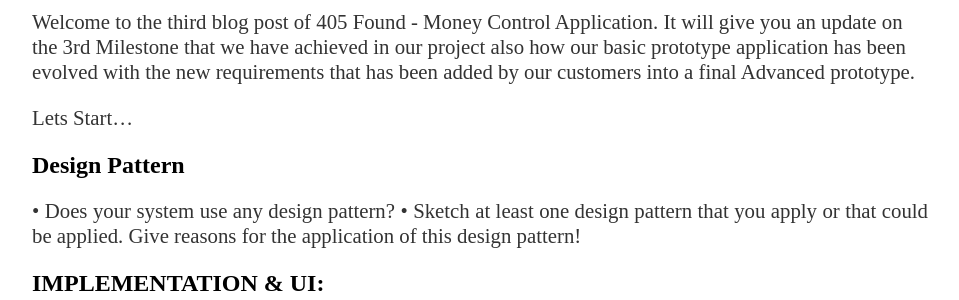
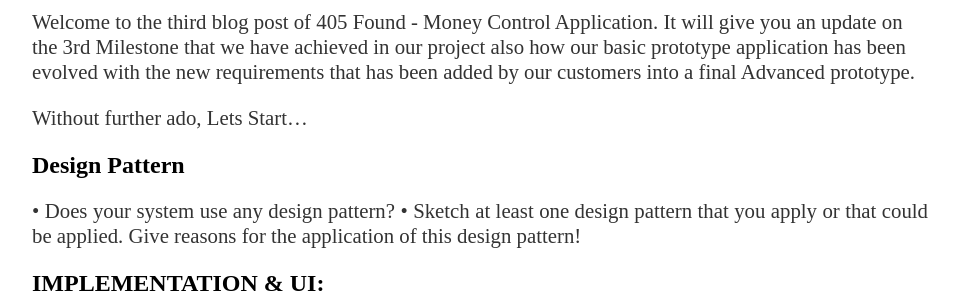
Before and after one commit to NadeemNicoR/TeamProjects, a Jekyll site: the page built from docs/_posts/2019-06-04-ISEE-2019-Advanced-Prototype-Presentation.md, in a window 1280 px wide. Shown: the part 950-1250 px from the top of the page, without its empty margins (160-1119 px from the left). Built offline with Jekyll 4.4.1, drawn with Linux system fonts in a browser that asks for light colours; our own code applies the rules of GitHub Pages for plain Markdown files; a file with an impossible date is left out.

Commit message:
Update 2019-06-04-ISEE-2019-Advanced-Prototype-Presentation.md

```diff
--- a/docs/_posts/2019-06-04-ISEE-2019-Advanced-Prototype-Presentation.md
+++ b/docs/_posts/2019-06-04-ISEE-2019-Advanced-Prototype-Presentation.md
@@ -4,7 +4,7 @@
 
 Welcome to the third blog post of 405 Found - Money Control Application. It will give you an update on the 3rd Milestone that we have achieved in our project also how our basic prototype application has been evolved with the new requirements that has been added by our customers into a final Advanced prototype.
 
-Lets Start...
+Without further ado, Lets Start...
 
 
 <h2> Design Pattern </h2>
```
